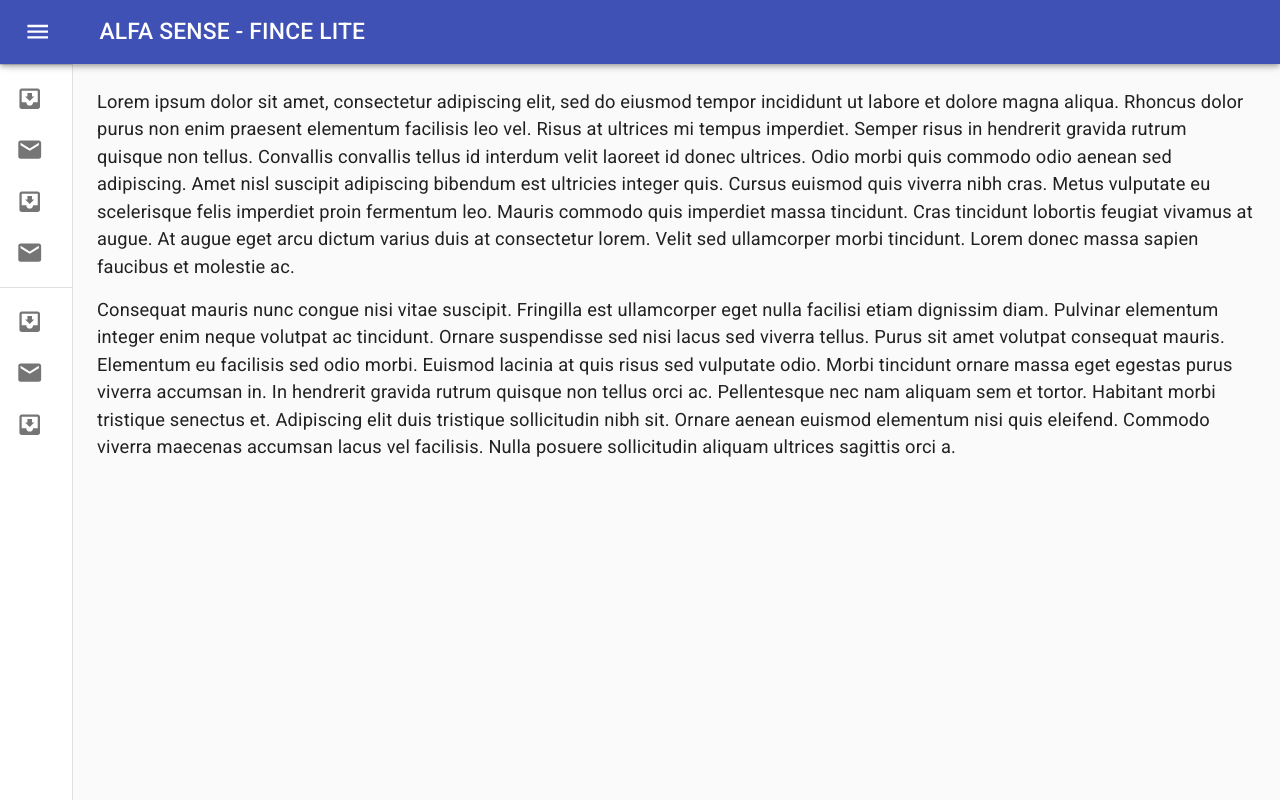
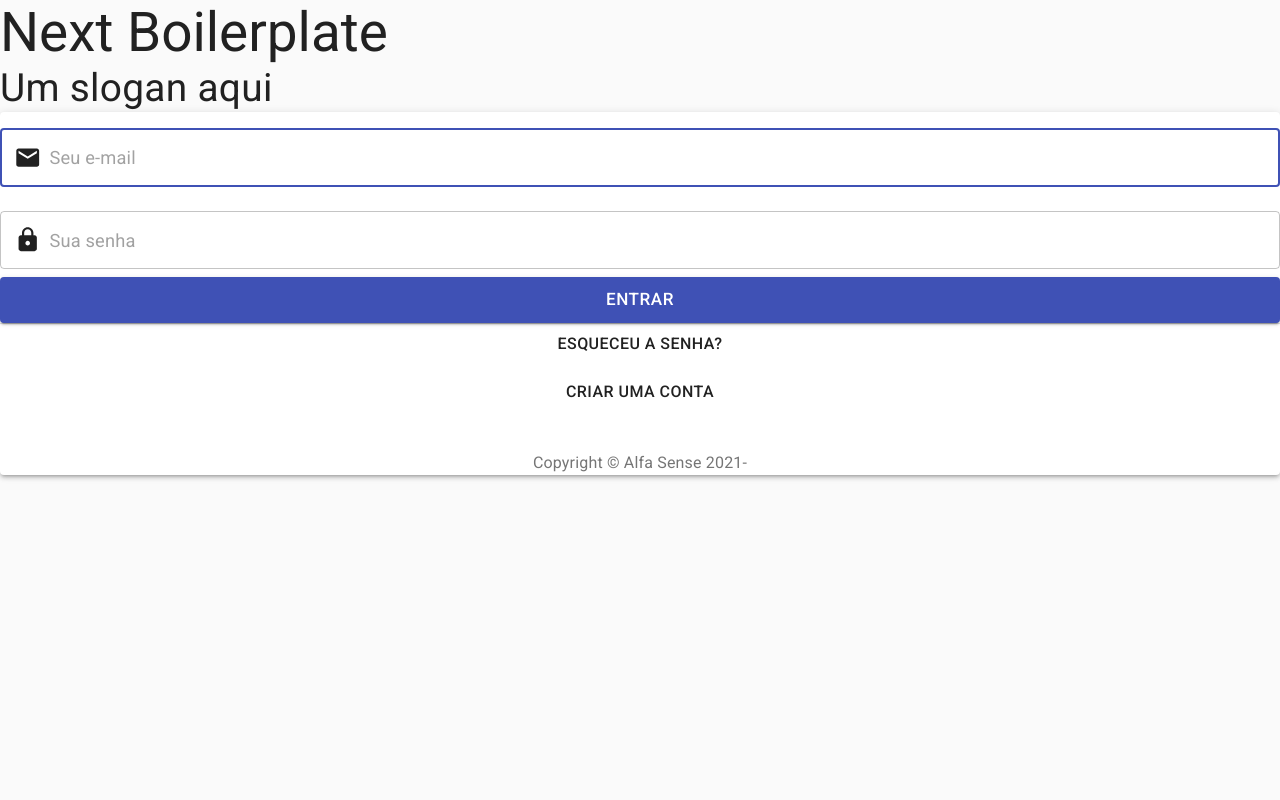
Before and after one commit to ValdoNeves/layout, a Next.js app: page /login in a window 1280 px wide. Before the commit this address had no page. Built offline with nearby package versions, Linux system fonts and the light colour scheme.

Commit message:
configuracao da pagina inicial atualizada

```diff
--- a/components/layout/LayoutWithMenu/LayoutWithMenu.tsx
+++ b/components/layout/LayoutWithMenu/LayoutWithMenu.tsx
@@ -90,7 +90,7 @@ const useStyles = makeStyles((theme: Theme) =>
   })
 );
 
-export default function MiniDrawer({ props }) {
+export default function MiniDrawer({ children }) {
   const classes = useStyles();
   const theme = useTheme();
   const [open, setOpen] = React.useState(false);
@@ -176,7 +176,7 @@ export default function MiniDrawer({ props }) {
       </Drawer>
       <main className={classes.content}>
         <div className={classes.toolbar} />
-            <Home></Home>
+            {children}
       </main>
     </div>
   );
--- /dev/null
+++ b/components/screen/Copyright/Copyright.tsx
@@ -0,0 +1,16 @@
+import{ Box, Link, Typography, } from "@material-ui/core"
+
+export default function CopyrightComponent(){
+  return(
+    <Box mt={5}>
+      <Typography variant="body2" color="textSecondary" align="center">
+        {'Copyright © '}
+        <Link color="inherit" href="https://valdoneves.ddns.net/" target="_blank">
+        Alfa Sense
+        </Link>{' '}
+        {new Date().getFullYear()}
+        {'-'}
+      </Typography>
+    </Box>
+  )
+}
--- /dev/null
+++ b/components/screen/FormLoading/FormLoading.tsx
@@ -0,0 +1,33 @@
+import { Box, CircularProgress, createStyles, makeStyles, Theme } from '@material-ui/core';
+
+
+const useStyles = makeStyles((theme: Theme) => {
+  createStyles({
+    loading: {
+      display: 'flex',
+      justifyContent: 'center',
+      alignItems: 'center',
+      margin: theme.spacing(1, 0),
+    },
+    loadingProgress:{
+      marginRight: theme.spacing(1),
+    },
+  })
+})
+
+export default function ForLoadingComponent(){
+  const classes = useStyles();
+
+  return (
+    <Box className={classes.loading}>
+      <CircularProgress
+        className={classes.loadingProgress}
+        disableShrink
+        color="secondary"
+        size={20}
+      />{' '}
+      Aguarde...
+    </Box>
+  )
+
+}
--- a/lib/theme.tsx
+++ b/lib/theme.tsx
@@ -1,5 +1,5 @@
 import { createTheme } from '@material-ui/core/styles';
-import { red } from '@material-ui/core/colors';
+// import { red } from '@material-ui/core/colors';
 
 // // Create a theme instance. padrao
 // const theme = createTheme({
--- a/package.json
+++ b/package.json
@@ -11,6 +11,7 @@
   "dependencies": {
     "@material-ui/core": "^4.12.3",
     "@material-ui/icons": "^4.11.2",
+    "formik": "^2.2.9",
     "next": "11.1.0",
     "react": "17.0.2",
     "react-dom": "17.0.2",
--- a/src/pages/_app.tsx
+++ b/src/pages/_app.tsx
@@ -4,7 +4,7 @@ import Head from 'next/head';
 import tema from '../../lib/theme'
 import CssBaseline from '@material-ui/core/CssBaseline';
 
-import LayoutWithMenu from '../../components/layout/LayoutWithMenu/LayoutWithMenu'
+// import LayoutWithMenu from '../../components/layout/LayoutWithMenu/LayoutWithMenu'
 
 import '../styles/globals.css';
 
@@ -20,11 +20,11 @@ function MyApp({ Component, pageProps }: AppProps) {
         />
       </Head>
       <ThemeProvider theme={tema}>
-        <LayoutWithMenu>
+        {/* <LayoutWithMenu> */}
 
           <CssBaseline />
           <Component {...pageProps} />
-        </LayoutWithMenu>
+        {/* </LayoutWithMenu> */}
       </ThemeProvider>
     </>
   );
--- a/src/pages/_document.tsx
+++ b/src/pages/_document.tsx
@@ -63,12 +63,13 @@ class MyDocument extends Document {
   render() {
     return (
       <Html>
-        <Head />
+        <Head >
         <meta name="theme-color" content={theme.palette.primary.main} />
         <link
           rel="stylesheet"
           href="https://fonts.googleapis.com/css?family=Roboto:300,400,500,700&display=swap"
         />
+        </Head >
         <body>
           <Main />
           <NextScript />
--- a/src/pages/index.tsx
+++ b/src/pages/index.tsx
@@ -3,7 +3,8 @@ import LayoutWithMenu from '../../components/layout/LayoutWithMenu/LayoutWithMen
 
 export default function Home() {
   return (
-    <div>
+
+    <LayoutWithMenu>
       <Typography paragraph>
         Lorem ipsum dolor sit amet, consectetur adipiscing elit, sed do eiusmod tempor incididunt
         ut labore et dolore magna aliqua. Rhoncus dolor purus non enim praesent elementum
@@ -27,6 +28,7 @@ export default function Home() {
         nibh sit. Ornare aenean euismod elementum nisi quis eleifend. Commodo viverra maecenas
         accumsan lacus vel facilisis. Nulla posuere sollicitudin aliquam ultrices sagittis orci a.
       </Typography>
-    </div>
+    </LayoutWithMenu>
+
   );
 }
--- /dev/null
+++ b/src/pages/login.tsx
@@ -0,0 +1,164 @@
+import {
+  Button, createStyles, makeStyles, Theme
+} from '@material-ui/core'
+import Divider from '@material-ui/core/Divider';
+import Grid from '@material-ui/core/Grid';
+import InputAdornment from '@material-ui/core/InputAdornment';
+import Paper from '@material-ui/core/Paper';
+import TextField from '@material-ui/core/TextField';
+import Typography from '@material-ui/core/Typography';
+import LockIcon from '@material-ui/icons/Lock';
+import MailIcon from '@material-ui/icons/Mail';
+import { useFormik } from 'formik';
+import Link from 'next/link';
+import * as Yup from 'yup';
+import CopyrightComponent from '../../components/screen/Copyright/Copyright';
+import FormLoadingComponent from '../../components/screen/FormLoading/FormLoading';
+
+
+const useStyles = makeStyles((theme: Theme) => {
+  createStyles({
+    root:{
+      display: 'flex',
+      justifyContent: 'center',
+      alignItems: 'center',
+      flexWrap: 'wrap',
+      minHeight: '100vh',
+      gap: theme.spacing(5),
+      padding: theme.spacing(2),
+    },
+    sloganTitle: {
+      marginBottom: theme.spacing(2),
+    },
+    form: {
+      padding: theme.spacing(4),
+      maxWidth: '500px',
+    },
+    submit: {
+      marginTop: theme.spacing(2),
+    },
+    divider: {
+      margin: theme.spacing(4, 0),
+    }
+  })
+})
+
+interface IFormData{
+  email?: string;
+  password?: string;
+}
+export default function LoginPage() {
+  const classes = useStyles();
+
+  const initialValues: IFormData = {
+    email: '',
+    password: '',
+  };
+
+  const formSchema = Yup.object().shape({
+    email: Yup.string().email('E-mail inválido').required('Obrigatório'),
+    password: Yup.string().required('Obrigatório'),
+  });
+
+  const formik = useFormik({
+    initialValues: initialValues,
+    validationSchema: formSchema,
+    onSubmit: (values) => {
+      setTimeout(() => {
+        alert(JSON.stringify(values, null, 2));
+        formik.setSubmitting(false);
+      }, 3000);
+    },
+  });
+
+  return (
+    <div className={classes.root}>
+      <div>
+        <Typography className={classes.sloganTitle} variant="h3" component="h1">
+          Next Boilerplate
+        </Typography>
+        <Typography variant="h4" component="h2">
+          Um slogan aqui
+        </Typography>
+      </div>
+      <Paper className={classes.form} elevation={3}>
+        <form noValidate onSubmit={formik.handleSubmit}>
+          <TextField
+            variant="outlined"
+            margin="normal"
+            fullWidth
+            id="email"
+            placeholder="Seu e-mail"
+            name="email"
+            autoComplete="email"
+            autoFocus
+            InputProps={{
+              startAdornment: (
+                <InputAdornment position="start">
+                  <MailIcon />
+                </InputAdornment>
+              ),
+            }}
+            onChange={formik.handleChange}
+            value={formik.values.email}
+            error={formik.touched.email && Boolean(formik.errors.email)}
+            helperText={formik.touched.email && formik.errors.email}
+          />
+          <TextField
+            variant="outlined"
+            margin="normal"
+            fullWidth
+            name="password"
+            placeholder="Sua senha"
+            type="password"
+            id="password"
+            autoComplete="current-password"
+            InputProps={{
+              startAdornment: (
+                <InputAdornment position="start">
+                  <LockIcon />
+                </InputAdornment>
+              ),
+            }}
+            onChange={formik.handleChange}
+            value={formik.values.password}
+            error={formik.touched.password && Boolean(formik.errors.password)}
+            helperText={formik.touched.password && formik.errors.password}
+          />
+          <Button
+            className={classes.submit}
+            type="submit"
+            size="large"
+            fullWidth
+            variant="contained"
+            color="primary"
+            disabled={formik.isSubmitting}
+          >
+            Entrar
+          </Button>
+          {formik.isSubmitting && <FormLoadingComponent />}
+        </form>
+
+        <Divider className={classes.divider} variant="fullWidth" />
+
+        <Grid container spacing={1}>
+          <Grid item xs={12}>
+            <Link href="/forgot-password" passHref>
+              <Button variant="text" fullWidth={true}>
+                Esqueceu a senha?
+              </Button>
+            </Link>
+          </Grid>
+          <Grid item xs={12}>
+            <Link href="/create-account" passHref>
+              <Button variant="text" fullWidth={true}>
+                Criar uma conta
+              </Button>
+            </Link>
+          </Grid>
+        </Grid>
+        <CopyrightComponent />
+      </Paper>
+    </div>
+  )
+}
```
Also changed, not shown: 1 other file (tests, documents, lock files or other folders).
